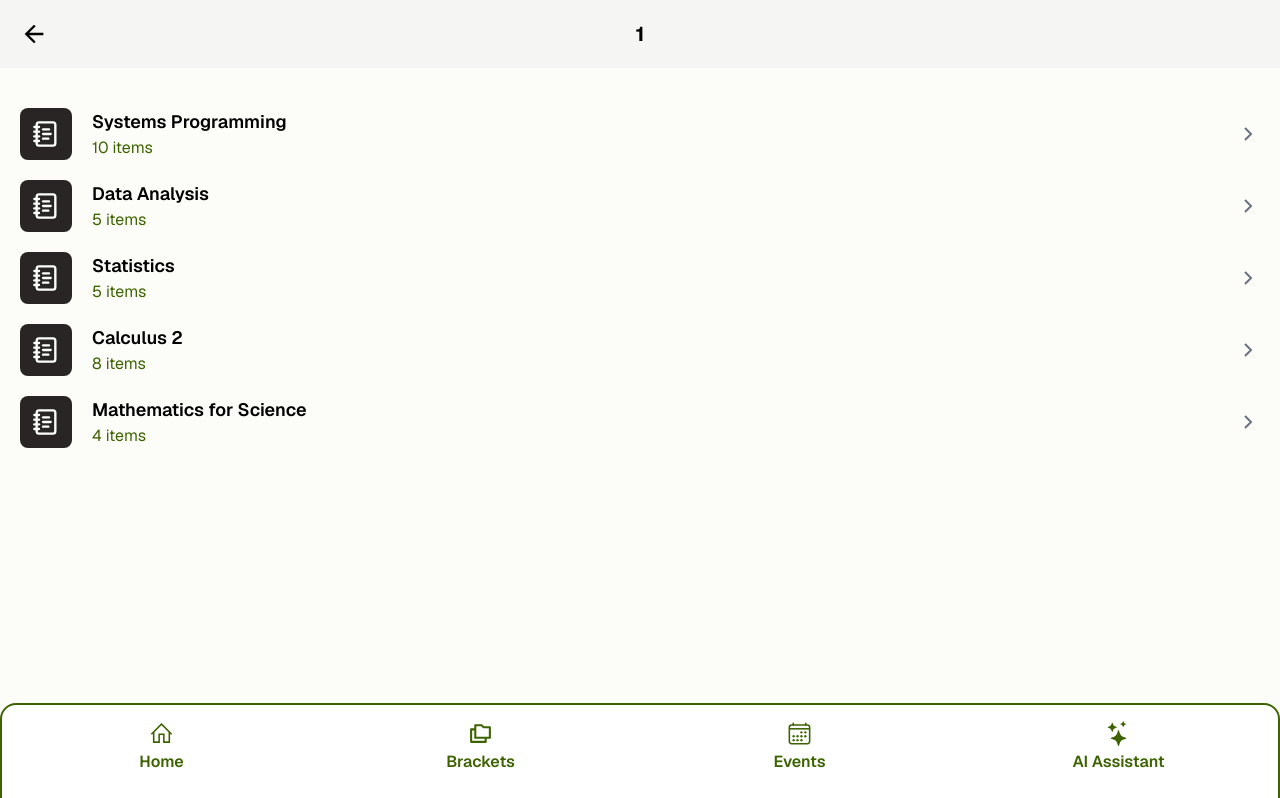
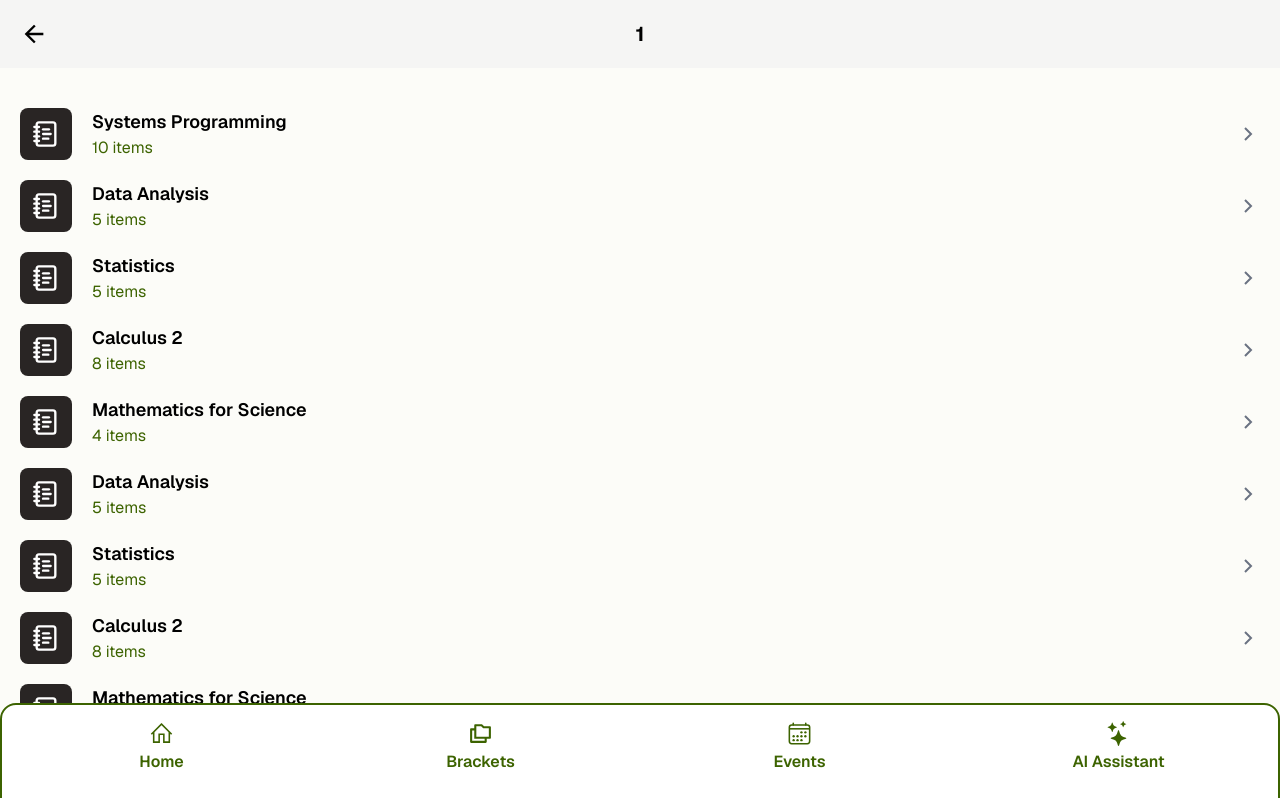
Before and after one commit to gykunju/Brackets, a React (Vite) app: page /brackets/1 in a window 1280 px wide. Shown: the top 798 px of the page. Built offline with nearby package versions, Linux system fonts and the light colour scheme.

Commit message:
modifications to the navigation and brackets page

```diff
--- a/src/pages/Brackets.jsx
+++ b/src/pages/Brackets.jsx
@@ -2,24 +2,31 @@ import { IoMdArrowBack } from "react-icons/io";
 import { LuBookMinus } from "react-icons/lu";
 import { Link } from 'react-router'
 import { GrFormNext } from "react-icons/gr";
+import { GrAdd } from "react-icons/gr";
+
 
 function Brackets() {
     const brackets = [
         {
             title: "Semester 1",
             date: new Date("2025-09-27"),
+            active: true,
+
         },
         {
             title: "Semester 2",
             date: new Date("2025-09-27"),
+            active: true,
         },
         {
             title: "Semester 3",
             date: new Date("2025-09-27"),
+            active: false,
         },
         {
             title: "Semester 4",
             date: new Date("2025-09-27"),
+            active: false,
         },
     ]
 
@@ -32,21 +39,40 @@ function Brackets() {
       <div className="p-5 bg-stone-100">
         <div className="flex justify-center gap-20 items-center relative">
           <h1 className="geist-font wght-700 text-xl">Brackets</h1>
-          <IoMdArrowBack size={28} className="absolute left-0" onClick={() => backPage()}/>
+          <IoMdArrowBack
+            size={28}
+            className="absolute left-0"
+            onClick={() => backPage()}
+          />
+          <GrAdd
+            size={25}
+            className="absolute right-0"
+            onClick={() => backPage()}
+          />
         </div>
       </div>
 
       <div className="flex flex-col gap-5 px-5">
         {brackets.map((bracket) => (
-          <Link to={`/brackets/${bracket.title}`}  className="flex gap-4 items-center p-4 rounded-md shadow-md bg-stone-100 relative">
+          <Link
+            to={`/brackets/${bracket.title}`}
+            className="flex gap-4 items-center p-4 rounded-md shadow-md bg-stone-100 relative"
+          >
             <div className="p-3 border rounded-lg bg-gray-200">
               <LuBookMinus size={28} />
             </div>
-            <div>
-              <h3 className="geist-font wght-800 text-xl">{bracket.title}</h3>
-              <p>{bracket.date.toLocaleDateString()}</p>
+            <div className="w-full flex justify-between items-center">
+              <div>
+                <h3 className="geist-font wght-800 text-xl">{bracket.title}</h3>
+                <p>{bracket.date.toLocaleDateString()}</p>
+              </div>
+              {bracket.active && (
+                <span className="mr-5 p-1 px-3 rounded-3xl text-sm bg-amber-500 ">
+                  current
+                </span>
+              )}
             </div>
-            <GrFormNext className='absolute right-0 text-gray-500' size={24}/>
+            <GrFormNext className="absolute right-0 text-gray-500" size={24} />
           </Link>
         ))}
       </div>
--- a/src/pages/Courses.jsx
+++ b/src/pages/Courses.jsx
@@ -2,6 +2,7 @@ import { IoMdArrowBack } from "react-icons/io";
 import { useLocation } from 'react-router'
 import { LuNotebookText } from "react-icons/lu";
 import { GrFormNext } from "react-icons/gr";
+import { GrAdd } from "react-icons/gr";
 
 
 function Courses() {
@@ -13,6 +14,38 @@ function Courses() {
     {
       title: "Systems Programming",
       items: 10,
+    },
+    {
+      title: "Data Analysis",
+      items: 5,
+    },
+    {
+      title: "Statistics",
+      items: 5,
+    },
+    {
+      title: "Calculus 2",
+      items: 8,
+    },
+    {
+      title: "Mathematics for Science",
+      items: 4,
+    },
+    {
+      title: "Data Analysis",
+      items: 5,
+    },
+    {
+      title: "Statistics",
+      items: 5,
+    },
+    {
+      title: "Calculus 2",
+      items: 8,
+    },
+    {
+      title: "Mathematics for Science",
+      items: 4,
     },
     {
       title: "Data Analysis",
@@ -49,18 +82,18 @@ function Courses() {
         </div>
       </div>
 
-      <div className='flex flex-col p-5 gap-5 rounded-lg'>
-        {courses.map(course => (
-            <div className='flex items-center gap-5 relative'>
-                <div className='p-3 rounded-lg bg-stone-800'>
-                    <LuNotebookText size={28} className='text-white'/>
-                </div>
-                <div className=''>
-                    <h3 className='geist-font wght-600 text-lg'>{course.title}</h3>
-                    <p className='text-lime-800'>{course.items} items</p>
-                </div>
-                <GrFormNext className='absolute right-0 text-gray-500' size={24}/>
+      <div className="flex flex-col p-5 gap-5 rounded-lg">
+        {courses.map((course) => (
+          <div className="flex items-center gap-5 relative">
+            <div className="p-3 rounded-lg bg-stone-800">
+              <LuNotebookText size={28} className="text-white" />
             </div>
+            <div className="">
+              <h3 className="geist-font wght-600 text-lg">{course.title}</h3>
+              <p className="text-lime-800">{course.items} items</p>
+            </div>
+            <GrFormNext className="absolute right-0 text-gray-500" size={24} />
+          </div>
         ))}
       </div>
     </div>
```
